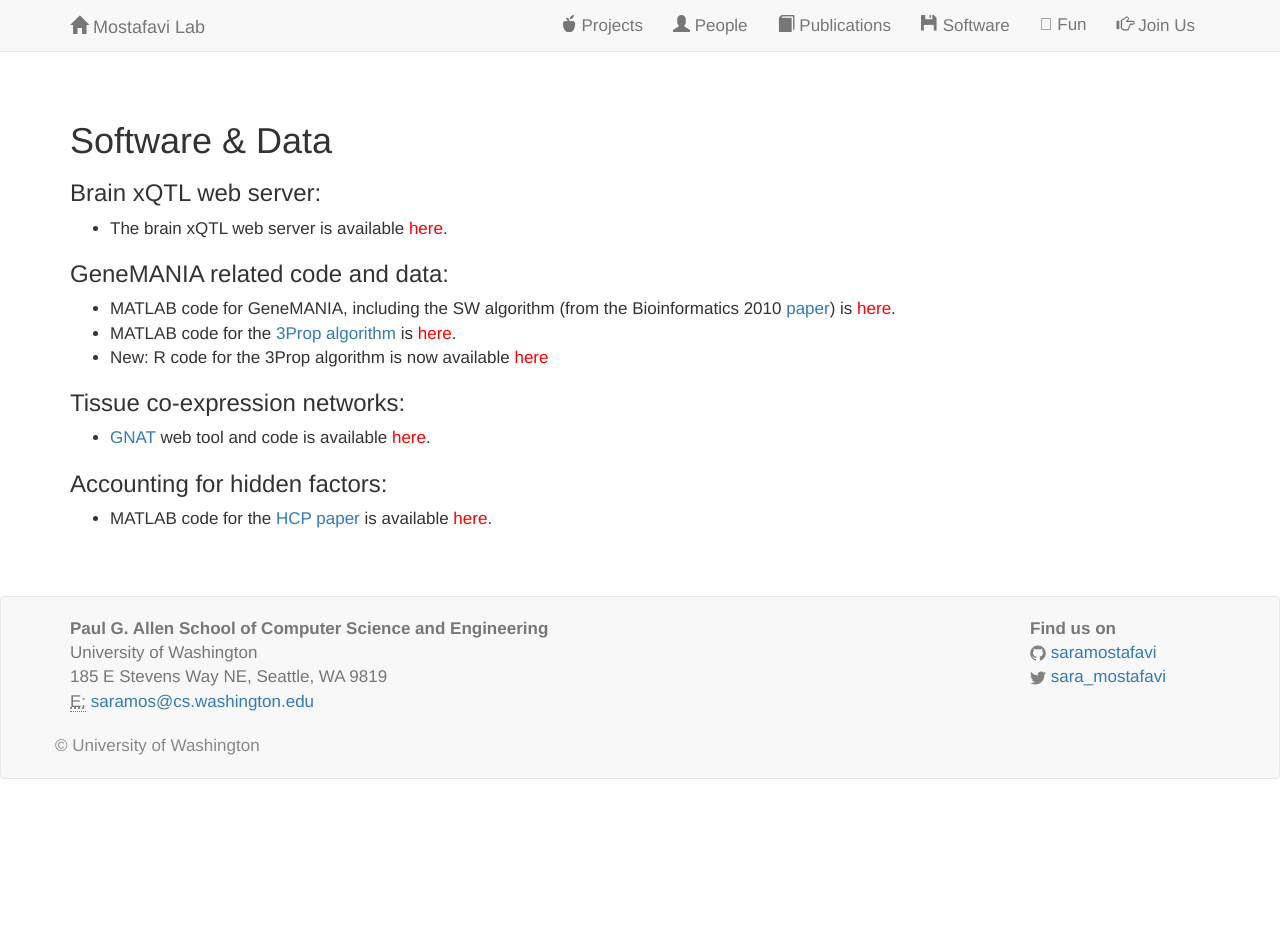
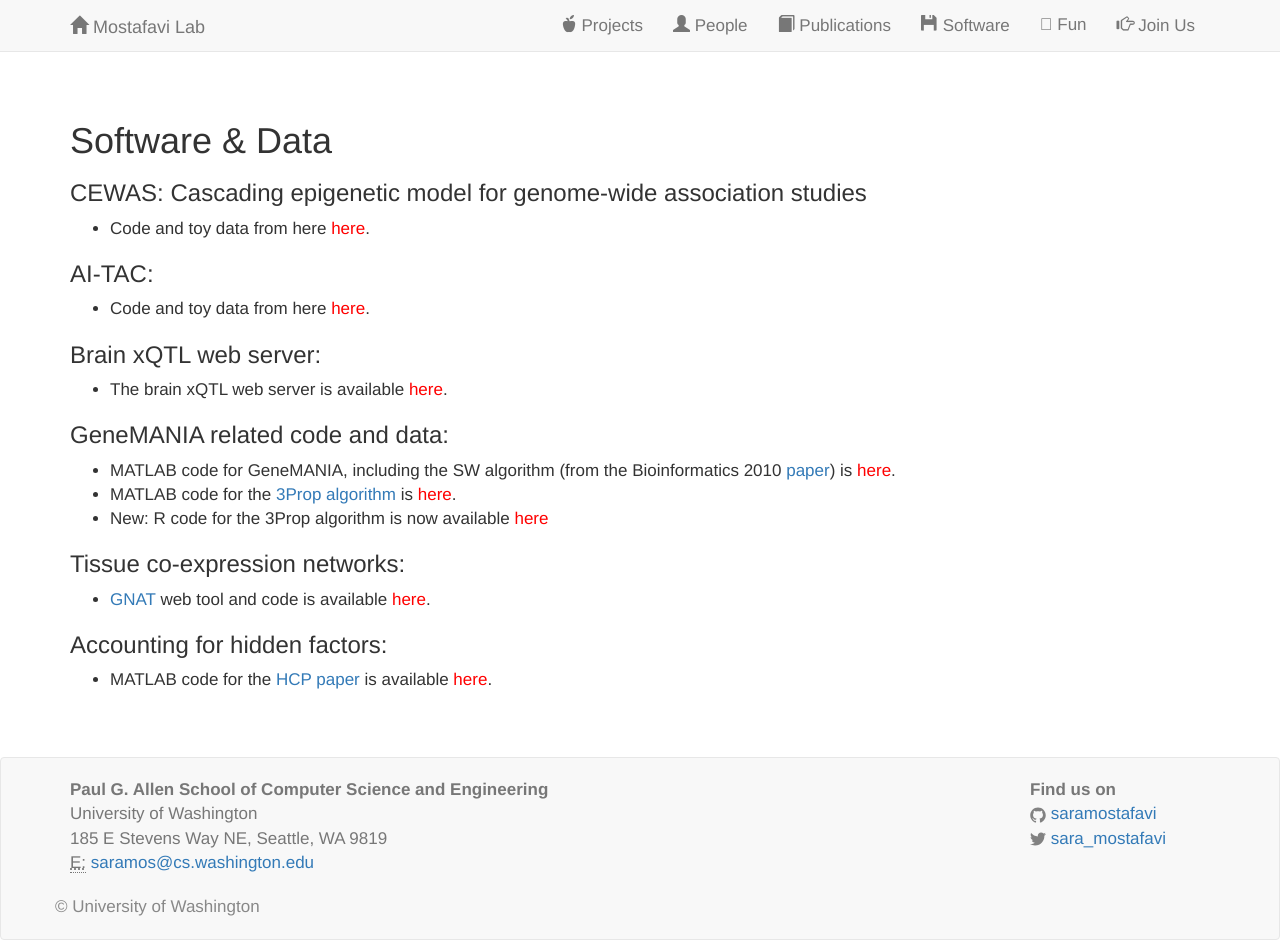
Before and after one commit to saramostafavi/saramostafavi.github.io, a Jekyll site: the page built from software.html, in a window 1280 px wide. Built offline with Jekyll 4.4.1, drawn with Linux system fonts in a browser that asks for light colours; nearby versions of some CDN libraries; a style sheet for code colours, icons or effects is not loaded; before the commit the page ends 900 px from its top, so only the background shows below that.

Commit message:
Update software.html

```diff
--- a/software.html
+++ b/software.html
@@ -5,6 +5,25 @@ layout: default
 <div class="people">
     <div class="container">
      <h1>Software & Data</h1>
+
+
+     <h3>CEWAS: Cascading epigenetic model for genome-wide association studies</h3>
+     <p>
+          <ul>
+          <li> Code and toy data from here <a href="https://github.com/saramostafavi/CEWAS" style="color:red">here</a>.</li>
+          </ul>
+      </p>
+
+
+
+     <h3>AI-TAC:</h3>
+     <p>
+          <ul>
+          <li> Code and toy data from here <a href="https://github.com/saramostafavi/AI-TAC/" style="color:red">here</a>.</li>
+          </ul>
+      </p>
+
+
 
      <h3>Brain xQTL web server:</h3>
      <p>
```
